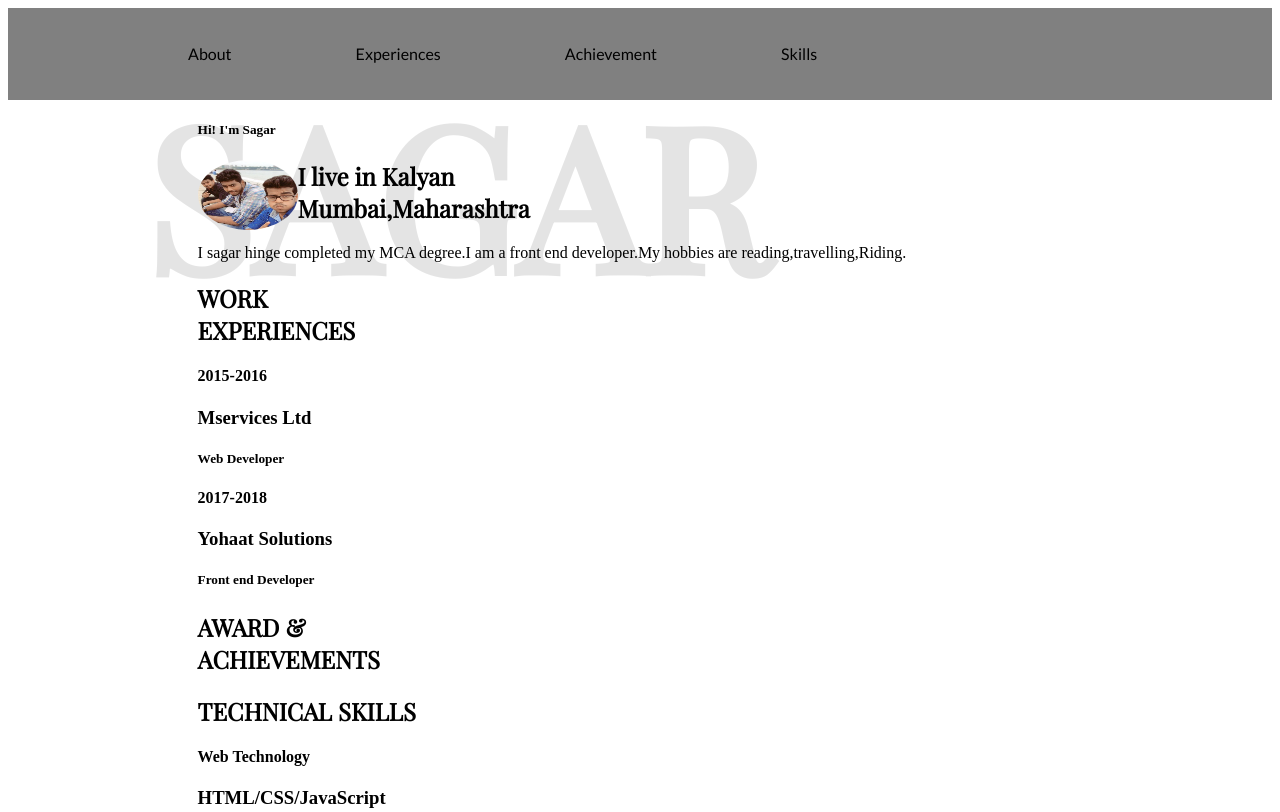
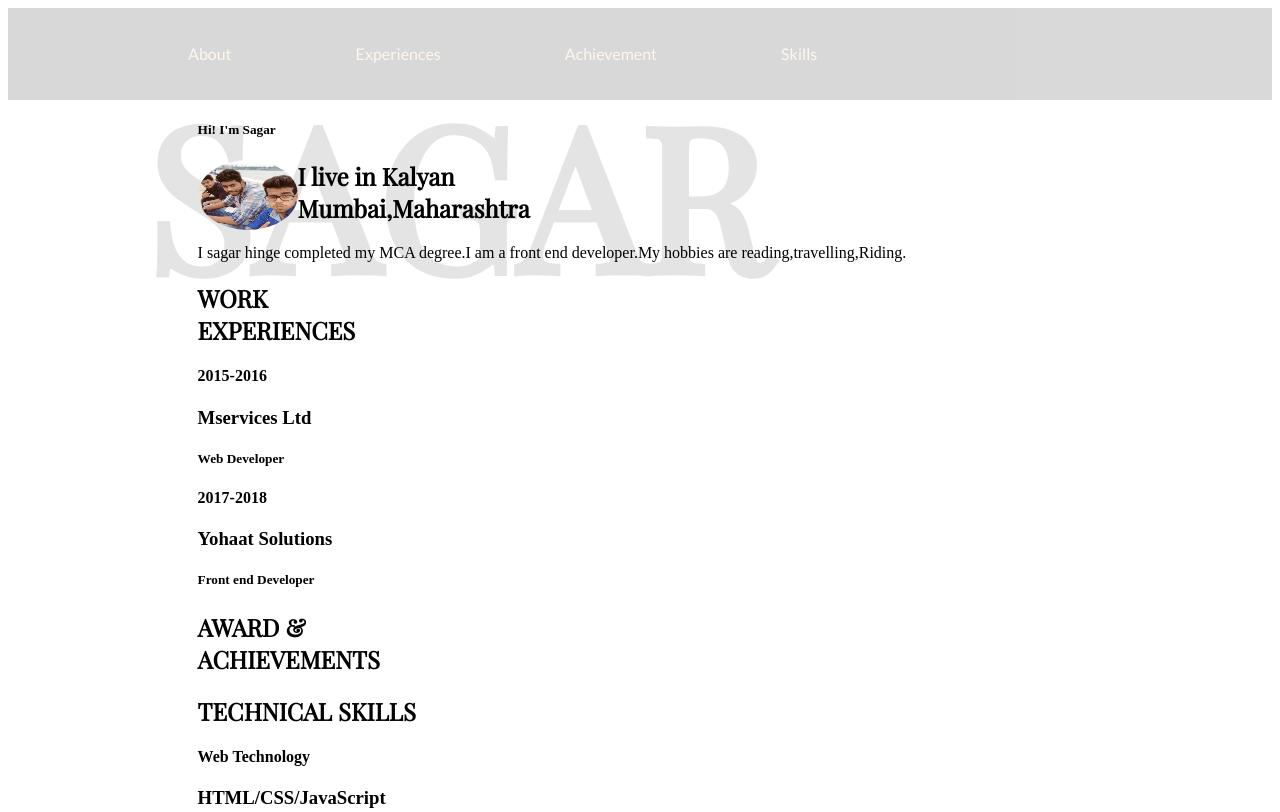
Before and after one commit to sagar2526/cv, a plain HTML site: page index.html in a window 1280 px wide. Shown: the top 812 px of the page. Drawn offline with nearby package versions, Linux system fonts and the light colour scheme.

Commit message:
changes in before

```diff
--- a/home.css
+++ b/home.css
@@ -4,6 +4,7 @@
 .header{
 	background-color: grey;
 	padding: 20px;
+	opacity:0.30;
 }
 .profile{
 	margin: auto;
@@ -38,6 +39,7 @@ img{
 	float: left;
 }
 li{
+	color: bisque;
 	list-style: none;
 	display: inline;
 	margin-left: 120px ;
```
